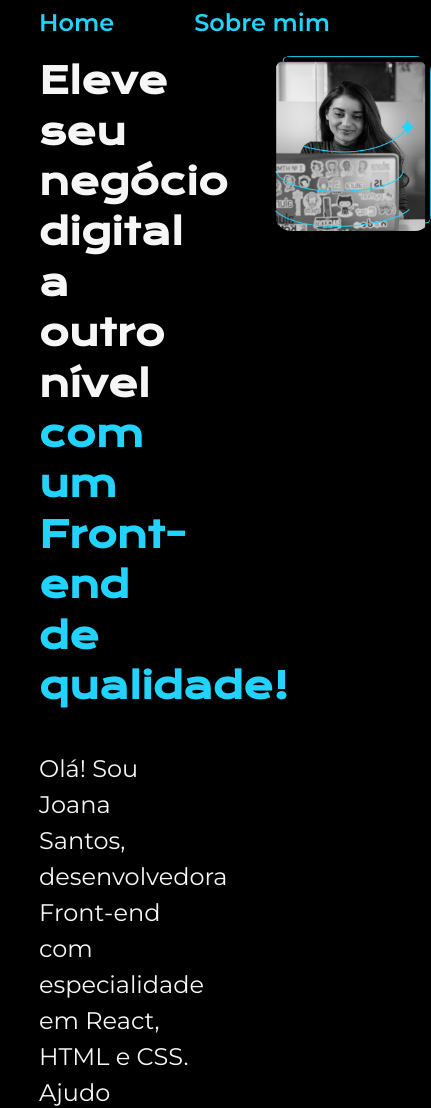
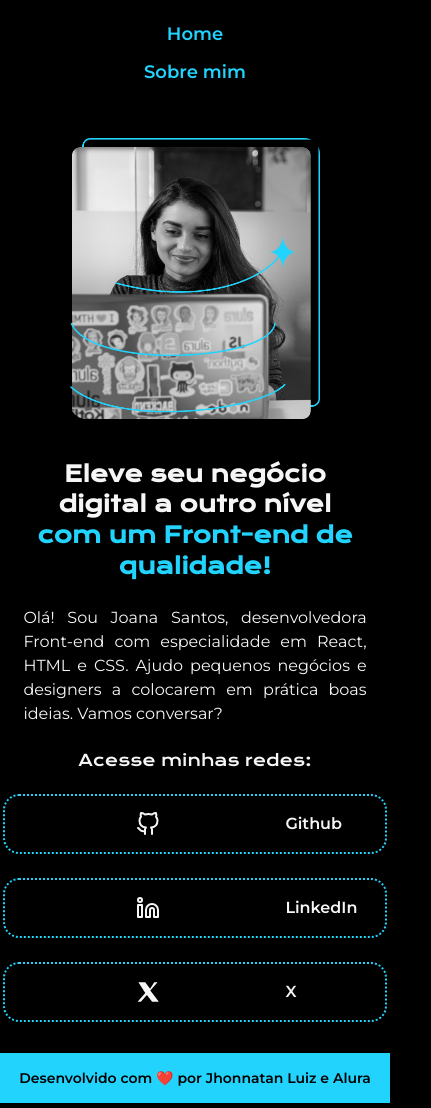
Before and after one commit to JhonnatanLuiz/Alura-Aulas, a plain HTML site: page Html-CSS/HTML-e-CSS/index.html in a window 390 px wide. Shown: the top 1108 px of the page, 431 px wide, since content can reach past the window. Drawn offline with nearby package versions, Linux system fonts and the light colour scheme.

Commit message:
feat: add class to images for consistent styling and improve responsiveness in about.html and index.html; enhance image styles in style.css

```diff
--- a/Html-CSS/HTML-e-CSS/index.html
+++ b/Html-CSS/HTML-e-CSS/index.html
@@ -36,7 +36,7 @@
                         LinkedIn
                     </a>
                     <a class="apresentacao__links__navegacao apresentacao__links__link" href="https://x.com/jhonnatan_luiz">
-                        <img src="./assets/x.svg" alt="X">
+                        <img class="apresentacao__imagem" src="./assets/x.svg" alt="X">
                         X
                     </a>
                 </div>
--- a/Html-CSS/HTML-e-CSS/style.css
+++ b/Html-CSS/HTML-e-CSS/style.css
@@ -132,6 +132,9 @@ body {
     border-radius: 16px;
 }
 
+.apresentacao__imagem {
+    width: 50%;
+}
 /* ========== RODAPÉ ========== */
 .rodape {
     padding: 24px;
@@ -142,3 +145,208 @@ body {
     font-size: 1.5rem;
     font-weight: 600;
 }
+
+/* ========================================== */
+/* ========== RESPONSIVIDADE ========== */
+/* ========================================== */
+
+/* ========== TABLET (até 1200px) ========== */
+@media (max-width: 1200px) {
+    /* Reduz gap entre elementos */
+    .apresentacao {
+        gap: 40px;
+        padding: 5% 5%;
+        flex-direction: column-reverse;
+    }
+
+    .cabecalho {
+        padding: 3% 0% 0% 5%;
+    }
+
+    .cabecalho__menu {
+        gap: 40px;
+    }
+
+    /* Ajusta tamanho da imagem */
+    .apresentacao img {
+        max-width: 400px;
+    }
+}
+
+/* ========== MOBILE LANDSCAPE / TABLET PEQUENO (até 968px) ========== */
+@media (max-width: 968px) {
+    /* Empilha conteúdo verticalmente */
+    .apresentacao {
+        flex-direction: column-reverse;
+        align-items: center;
+        gap: 40px;
+        padding: 5% 8%;
+    }
+
+    /* Conteúdo ocupa largura total */
+    .apresentacao__conteudo {
+        width: 100%;
+    }
+
+    /* Imagem centralizada e menor */
+    .apresentacao img {
+        width: 80%;
+        max-width: 350px;
+    }
+
+    /* Reduz tamanho das fontes */
+    .apresentacao__conteudo__titulo {
+        font-size: 1.75rem; /* 28px */
+    }
+
+    .apresentacao__conteudo__texto {
+        font-size: 1.25rem; /* 20px */
+    }
+
+    .apresentacao__links__subtitulo {
+        font-size: 1.25rem;
+    }
+
+    /* Botões de rede social mais largos */
+    .apresentacao__links__navegacao {
+        width: 70%;
+        font-size: 1.25rem;
+    }
+}
+
+/* ========== MOBILE (até 768px) ========== */
+@media (max-width: 768px) {
+    /* Cabeçalho */
+    .cabecalho {
+        padding: 5% 5%;
+    }
+
+    .cabecalho__menu {
+        gap: 20px;
+        justify-content: center;
+    }
+
+    .cabecalho__menu__link {
+        font-size: 1.125rem; /* 18px */
+    }
+
+    /* Apresentação */
+    .apresentacao {
+        padding: 8% 6%;
+    }
+
+    .apresentacao__conteudo__titulo {
+        font-size: 1.5rem; /* 24px */
+        text-align: center;
+    }
+
+    .apresentacao__conteudo__texto {
+        font-size: 1.125rem; /* 18px */
+        text-align: justify;
+    }
+
+    /* Links centralizados */
+    .apresentacao__links {
+        width: 100%;
+        gap: 24px;
+    }
+
+    .apresentacao__links__subtitulo {
+        font-size: 1.125rem;
+        text-align: center;
+    }
+
+    .apresentacao__links__navegacao {
+        width: 90%;
+        font-size: 1.125rem;
+        padding: 18px 20px;
+    }
+
+    /* Imagem */
+    .apresentacao img {
+        width: 90%;
+        max-width: 300px;
+    }
+
+    /* Rodapé */
+    .rodape {
+        font-size: 1.125rem;
+        padding: 20px;
+    }
+}
+
+/* ========== MOBILE PEQUENO (até 480px) ========== */
+@media (max-width: 480px) {
+    /* Cabeçalho empilhado */
+    .cabecalho {
+        padding: 6% 4%;
+    }
+
+    .cabecalho__menu {
+        flex-direction: column;
+        align-items: center;
+        gap: 16px;
+    }
+
+    /* Títulos e textos menores */
+    .apresentacao__conteudo__titulo {
+        font-size: 1.375rem; /* 22px */
+    }
+
+    .apresentacao__conteudo__texto {
+        font-size: 1rem; /* 16px */
+    }
+
+    .apresentacao__conteudo {
+        gap: 24px;
+    }
+
+    /* Links ocupam largura total */
+    .apresentacao__links__navegacao {
+        width: 100%;
+        font-size: 1rem;
+        padding: 16px 18px;
+        gap: 12px;
+    }
+
+    .apresentacao__links__navegacao img {
+        width: 24px;
+        height: 24px;
+    }
+
+    .apresentacao__links__subtitulo {
+        font-size: 1rem;
+    }
+
+    /* Imagem */
+    .apresentacao img {
+        width: 100%;
+        max-width: 250px;
+    }
+
+    /* Rodapé */
+    .rodape {
+        font-size: 0.875rem; /* 14px */
+        padding: 16px 12px;
+    }
+}
+
+/* ========== MOBILE EXTRA PEQUENO (até 360px) ========== */
+@media (max-width: 360px) {
+    .apresentacao__conteudo__titulo {
+        font-size: 1.25rem; /* 20px */
+    }
+
+    .apresentacao__conteudo__texto {
+        font-size: 0.938rem; /* 15px */
+    }
+
+    .apresentacao__links__navegacao {
+        font-size: 0.938rem;
+        padding: 14px 16px;
+    }
+
+    .rodape {
+        font-size: 0.813rem; /* 13px */
+    }
+}
```
Also changed, not shown: Html-CSS/HTML-e-CSS/about.html (+1 -1 lines).
